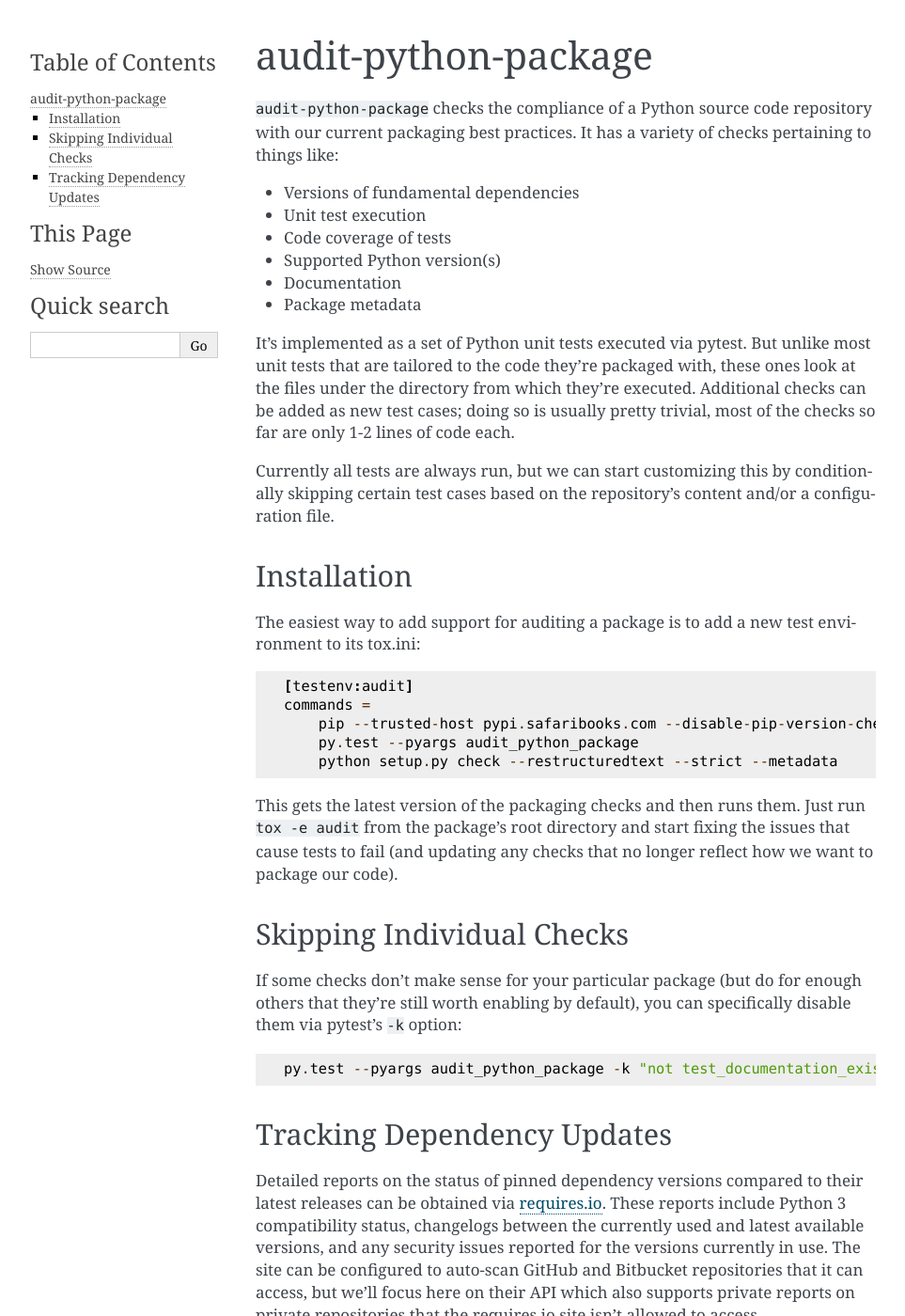
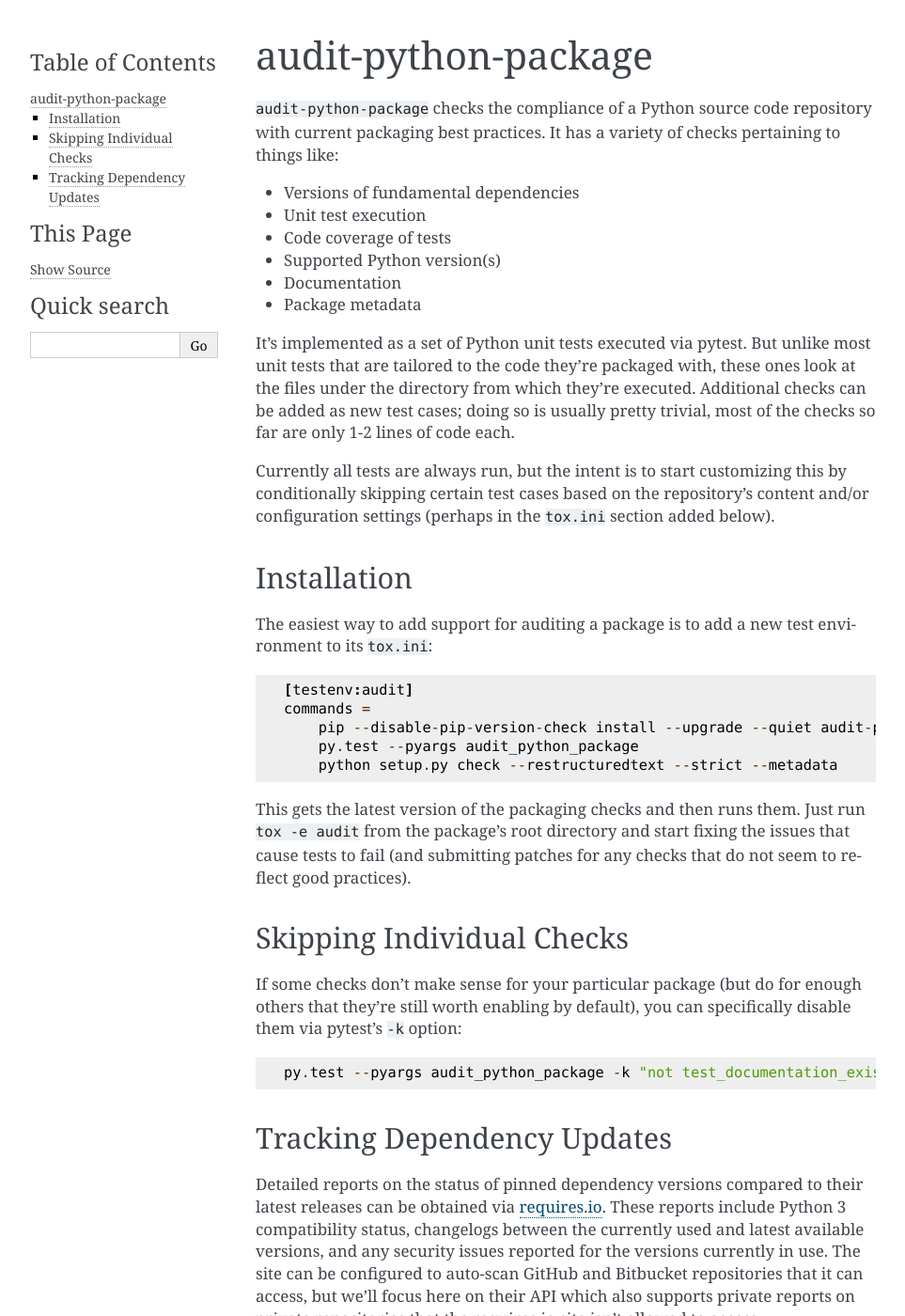
Before and after one commit to oreillymedia/audit-python-package, a Sphinx documentation site: the page built from docs/readme.rst, in a window 1280 px wide and 1400 px high. Shown: the whole window at 94% size, without its empty margins (148-1111 px from the left). Built offline with Sphinx 7.4.7, drawn with Linux system fonts in a browser that asks for light colours; pages that are not in the unit, such as notebooks, are missing from menus; the version number is read from the project's files by our own code; some of the changed text lies outside the part shown.

```diff
--- a/README.rst
+++ b/README.rst
@@ -1,7 +1,7 @@
 audit-python-package
 ====================
 ``audit-python-package`` checks the compliance of a Python source code
-repository with our current packaging best practices.  It has a variety of
+repository with current packaging best practices.  It has a variety of
 checks pertaining to things like:
 
 * Versions of fundamental dependencies
@@ -17,25 +17,26 @@ these ones look at the files under the directory from which they're executed.
 Additional checks can be added as new test cases; doing so is usually pretty
 trivial, most of the checks so far are only 1-2 lines of code each.
 
-Currently all tests are always run, but we can start customizing this by
-conditionally skipping certain test cases based on the repository's content
-and/or a configuration file.
+Currently all tests are always run, but the intent is to start customizing
+this by conditionally skipping certain test cases based on the repository's
+content and/or configuration settings (perhaps in the ``tox.ini`` section
+added below).
 
 Installation
 ------------
 The easiest way to add support for auditing a package is to add a new test
-environment to its tox.ini::
+environment to its ``tox.ini``::
 
     [testenv:audit]
     commands =
-        pip --trusted-host pypi.safaribooks.com --disable-pip-version-check install --allow-all-external --find-links http://pypi.safaribooks.com/packages/ --allow-unverified audit-python-package --upgrade --quiet audit-python-package readme
+        pip --disable-pip-version-check install --upgrade --quiet audit-python-package
         py.test --pyargs audit_python_package
         python setup.py check --restructuredtext --strict --metadata
 
 This gets the latest version of the packaging checks and then runs them.  Just
 run ``tox -e audit`` from the package's root directory and start fixing the
-issues that cause tests to fail (and updating any checks that no longer reflect
-how we want to package our code).
+issues that cause tests to fail (and submitting patches for any checks that do
+not seem to reflect good practices).
 
 Skipping Individual Checks
 --------------------------
@@ -79,3 +80,7 @@ entry from the requires.io UI once the real branch has been deleted.  To do
 this, run the following command with the ``audit`` virtualenv active::
 
     requires.io delete-branch -r <repository_name> -n <branch_name>
+
+Patches to also support similar dependency tracking services such as
+`VersionEye <https://www.versioneye.com/>`_ and
+`Gemnasium <https://gemnasium.com/>`_ are welcome.
--- a/audit_python_package/__init__.py
+++ b/audit_python_package/__init__.py
@@ -1,7 +1,7 @@
 from __future__ import unicode_literals
 
 import codecs
-from configparser import ConfigParser
+from six.moves.configparser import ConfigParser
 import os
 
 DATA_DIRECTORY_PATH = os.path.abspath(os.path.join(os.path.dirname(__file__), 'data'))
```
Also changed, not shown: docs/CHANGELOG.rst (+8 -0 lines), setup.py (+7 -5 lines), 8 other files.
